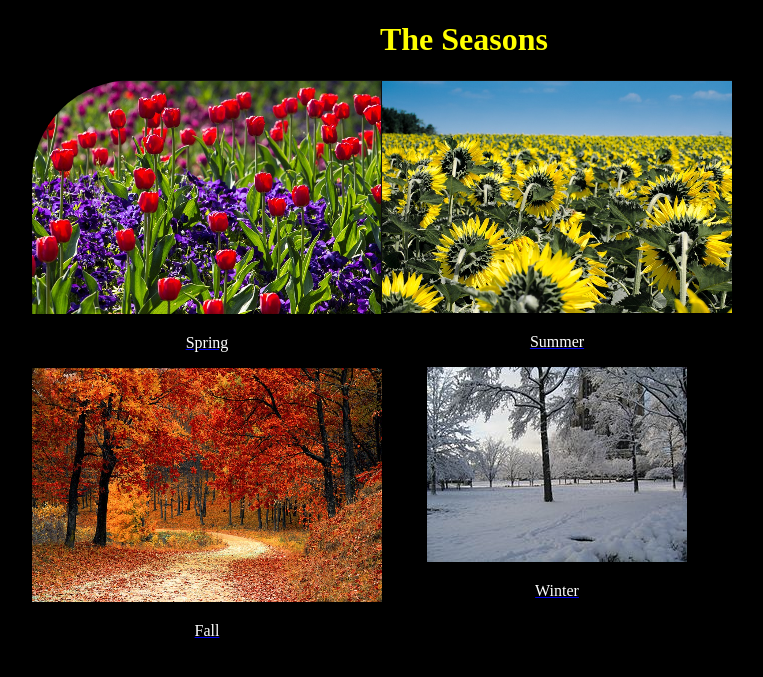
After one commit to Jacob-Erickson/jerickson-cst336, a PHP site: page /Challenges/Challenge_1/seasons_home.html in a window 1280 px wide. The commit adds this page. Shown: the top 677 px of the page, without its empty margins (176-939 px from the left). Run offline with PHP 8.4, Linux system fonts and the light colour scheme.

Commit message:
Folder Update

```diff
--- /dev/null
+++ b/Challenges/Challenge_1/seasons_home.html
@@ -0,0 +1,44 @@
+<!DOCTYPE HTML>
+<HTML>
+    <head>
+        <meta charset="utf=-8">
+        <link href="styles.css" rel="stylesheet" type="text/css" />
+    </head>
+    <style>
+
+    </style>
+    <body>
+        <header>
+            <h1>The Seasons</h1>
+        </header>
+
+        <main>
+            <div id="row1">
+                <div id="spring" >
+                    <img id="sp" src="spring.png"><a href="spring.com" /></img>
+                    <a href ="spring.com">
+                        <p>Spring</p>
+                    </a>
+                </div>
+
+            <div id="fall" >
+            <img id="fa"src="fall.png"><a href="fall.com" /></img>
+            <a href ="fall.com"><p>Fall</p></a>
+            </div>
+            </div>
+
+            <div id="row2">
+                <div id="summer" >
+                    <img id="su" src="summer.png"><a href="summer.com" /></img>
+                    <a href ="summer.com">
+                        <p>Summer</p>
+                    </a>
+                </div>
+            <div id="winter" >
+            <img id="wi"src="Winter.jpg"><a href="winter.com" /></img>
+            <a href ="winter.com"><p>Winter</p></a>
+            </div>
+            </div>
+        </main>
+    </body>
+</HTML>
--- /dev/null
+++ b/Challenges/Challenge_1/styles.css
@@ -0,0 +1,27 @@
+body {
+    background-color: black;
+    text-align:center;
+}
+header {
+    color: yellow;
+}
+
+p {
+    color: white;
+}
+
+#row1, #row2 {
+    float: left;
+}
+
+
+#spring, #fall{
+    padding-left:200px;
+}
+
+#sp {
+    border-radius:100px 0px 0px 0px;
+}
+#wi {
+
+}
--- a/PersonalPortfolio/css/styles.css
+++ b/Labs/Lab_1/PersonalPortfolio/css/styles.css
@@ -22,7 +22,7 @@ nav a:hover { /*psuedo class*/
 }
 
 figure, div {
-    float: left;
+    float: center;
 }
 
 #me, #welcomeText {
```
Also changed, not shown: Challenges/Challenge_1/Winter.jpg (added), Challenges/Challenge_1/fall.png (added), Challenges/Challenge_1/spring.png (added), Challenges/Challenge_1/summer.png (added), Labs/Lab_1/PersonalPortfolio/about.html (renamed from PersonalPortfolio/about.html), Labs/Lab_1/PersonalPortfolio/contact.html (renamed from PersonalPortfolio/contact.html), Labs/Lab_1/PersonalPortfolio/img/jacob_erickson.jpg (added), Labs/Lab_1/PersonalPortfolio/index.html (renamed from PersonalPortfolio/index.html), PersonalPortfolio/img/jacob_erickson.jpg (deleted).
